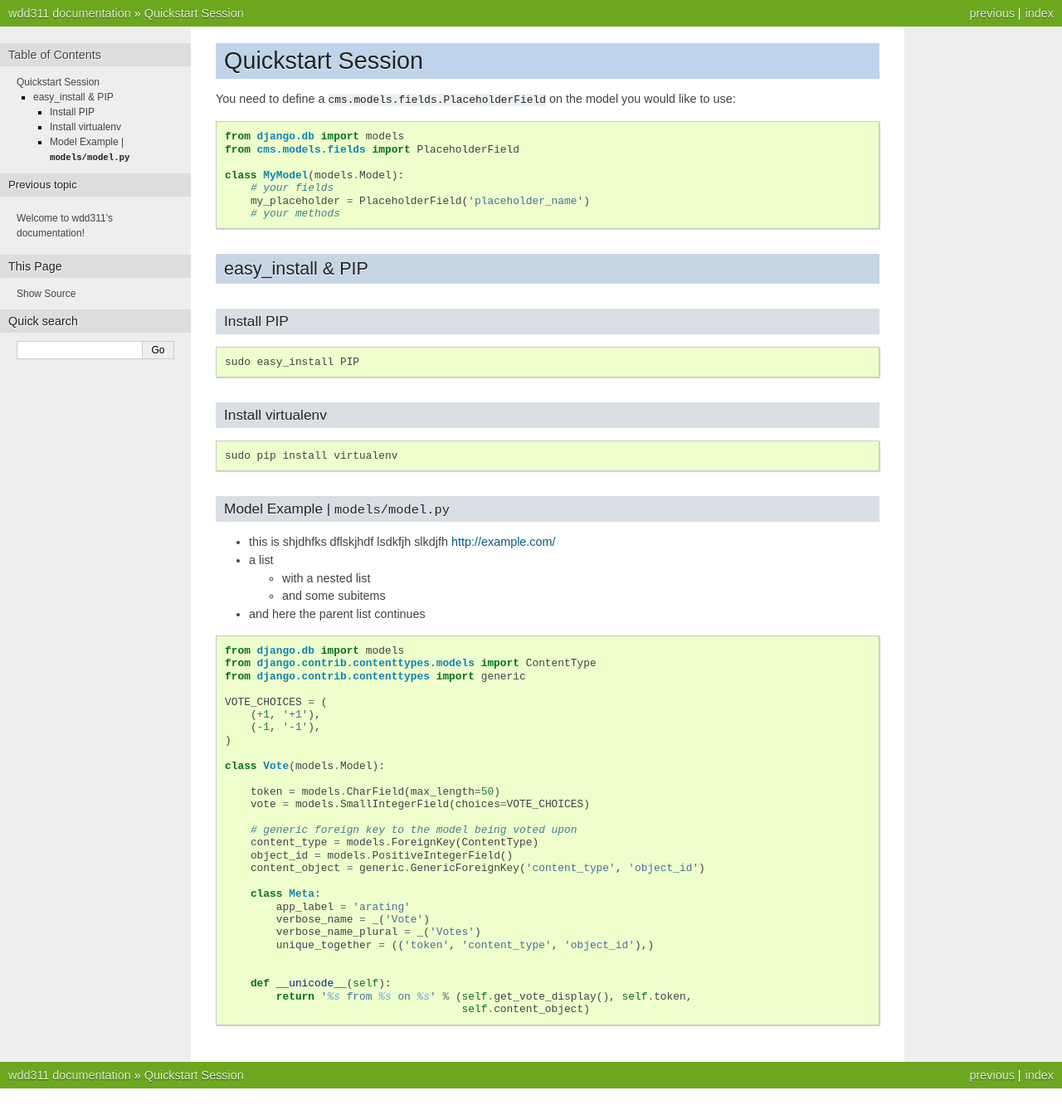
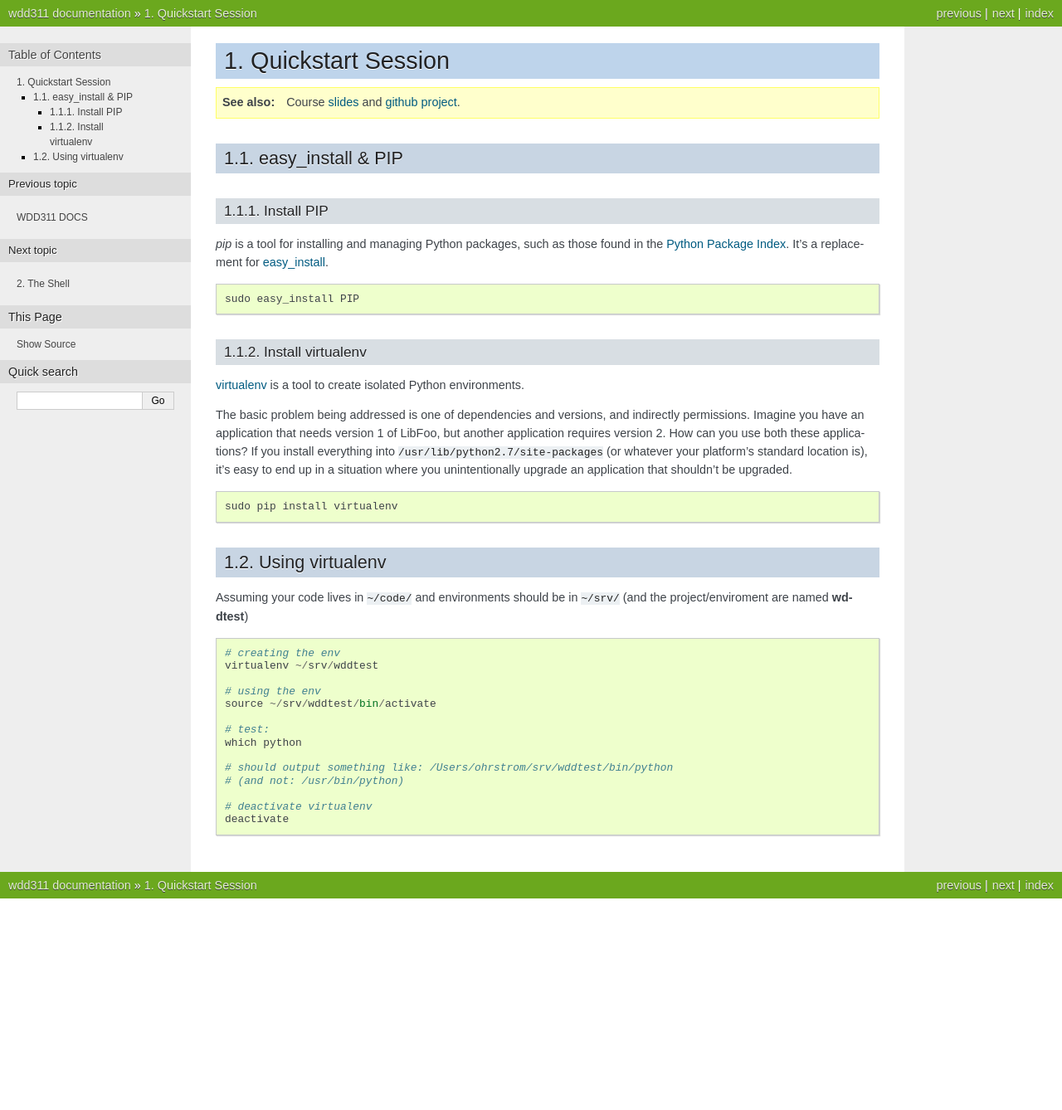
Before and after one commit to wddcode/wdd311, a Sphinx documentation site: the page built from docs/basics/pip_and_co.rst, in a window 1280 px wide. Shown: the whole page at 83% size. Built offline with Sphinx 7.4.7, drawn with Linux system fonts in a browser that asks for light colours; cross-references to code outside the pages are shown as plain code; after the commit the page ends 1109 px from its top, so only the background shows below that.

Commit message:
staring documentation

```diff
--- a/docs/basics/pip_and_co.rst
+++ b/docs/basics/pip_and_co.rst
@@ -1,82 +1,64 @@
-##########
 Quickstart Session
-##########
+##################
 
-You need to define a :function:`~cms.models.fields.PlaceholderField` on the model you would like to use::
+.. seealso::
 
-    from django.db import models
-    from cms.models.fields import PlaceholderField
-
-    class MyModel(models.Model):
-        # your fields
-        my_placeholder = PlaceholderField('placeholder_name')
-        # your methods
+   Course  `slides <http://wdd.ohrstrom.ch/presentations/5/>`_  and
+   `github project <https://github.com/wddcode/wdd311>`_.
 
 
 
-**********
 easy_install & PIP
-**********
+******************
 
 
-==========
 Install PIP
-==========
+===========
+
+`pip` is a tool for installing and managing Python packages, such as
+those found in the `Python Package Index <http://pypi.python.org/pypi>`_. It's a replacement for
+`easy_install <http://peak.telecommunity.com/DevCenter/EasyInstall>`_.
 
 ::
 
     sudo easy_install PIP
 
 
-==========
 Install virtualenv
-==========
+==================
+
+`virtualenv <http://www.virtualenv.org/>`_ is a tool to create isolated Python environments.
+
+The basic problem being addressed is one of dependencies and versions, and indirectly permissions.
+Imagine you have an application that needs version 1 of LibFoo, but another application requires version 2.
+How can you use both these applications? If you install everything into ``/usr/lib/python2.7/site-packages``
+(or whatever your platform’s standard location is), it’s easy to end up in a situation where you
+unintentionally upgrade an application that shouldn’t be upgraded.
 
 ::
 
     sudo pip install virtualenv
 
 
-==========
-Model Example | ``models/model.py``
-==========
+Using virtualenv
+****************
 
-* this is shjdhfks dflskjhdf lsdkfjh slkdjfh http://example.com/
-* a list
-
-  * with a nested list
-  * and some subitems
-
-* and here the parent list continues
+Assuming your code lives in ``~/code/`` and environments should be in ``~/srv/``
+(and the project/enviroment are named **wddtest**)
 
 ::
 
-	from django.db import models
-	from django.contrib.contenttypes.models import ContentType
-	from django.contrib.contenttypes import generic
+    # creating the env
+    virtualenv ~/srv/wddtest
 
-	VOTE_CHOICES = (
-	    (+1, '+1'),
-	    (-1, '-1'),
-	)
+    # using the env
+    source ~/srv/wddtest/bin/activate
 
-	class Vote(models.Model):
+    # test:
+    which python
 
-	    token = models.CharField(max_length=50)
-	    vote = models.SmallIntegerField(choices=VOTE_CHOICES)
+    # should output something like: /Users/ohrstrom/srv/wddtest/bin/python
+    # (and not: /usr/bin/python)
 
-	    # generic foreign key to the model being voted upon
-	    content_type = models.ForeignKey(ContentType)
-	    object_id = models.PositiveIntegerField()
-	    content_object = generic.GenericForeignKey('content_type', 'object_id')
-
-	    class Meta:
-	        app_label = 'arating'
-	        verbose_name = _('Vote')
-	        verbose_name_plural = _('Votes')
-	        unique_together = (('token', 'content_type', 'object_id'),)
-
-
-	    def __unicode__(self):
-	        return '%s from %s on %s' % (self.get_vote_display(), self.token,
-	                                     self.content_object)
+    # deactivate virtualenv
+    deactivate
```
Also changed, not shown: docs/basics/shell.rst (added, +131 -0 lines), docs/index.rst (+8 -12 lines), docs/python/introduction/about.rst (added, +37 -0 lines), docs/python/introduction/functions.rst (added, +118 -0 lines), docs/tools/restructured.rst (added, +314 -0 lines), docs/tools/eclipse_install.png (added).
